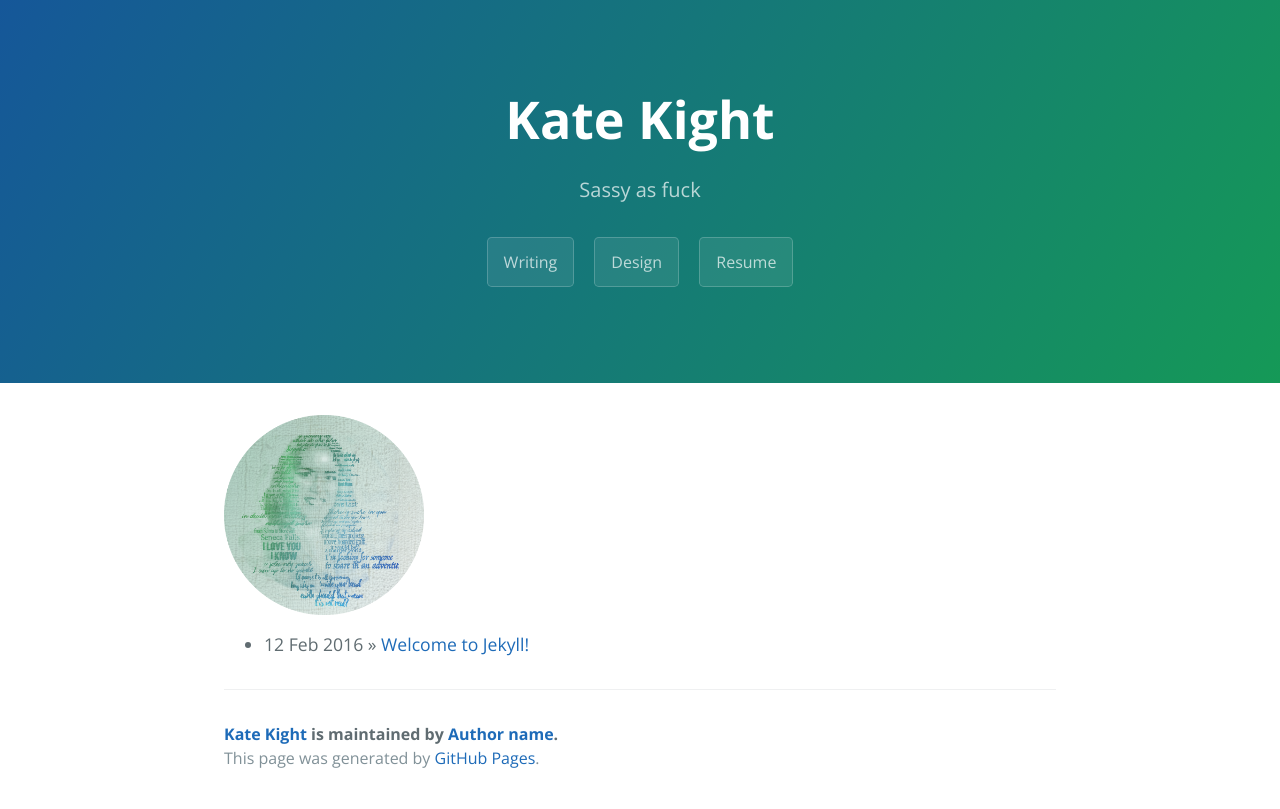
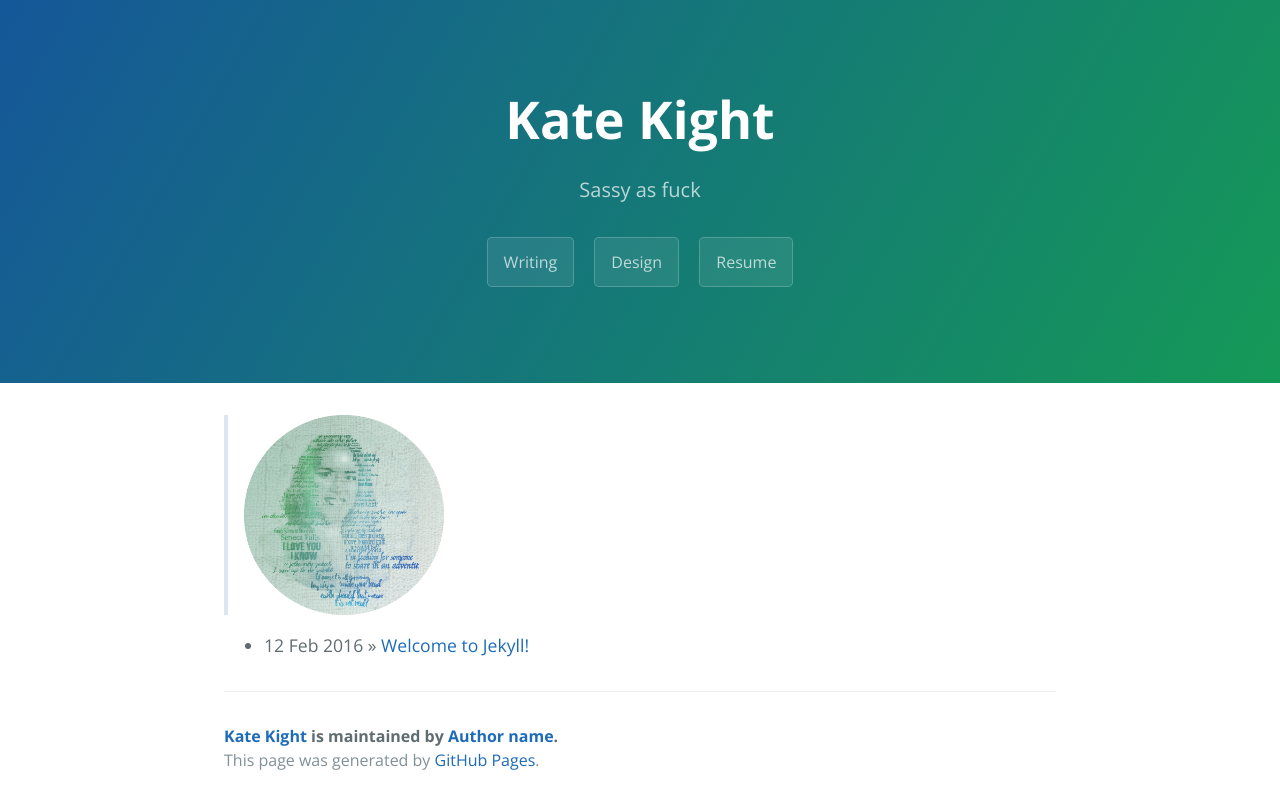
Before and after one commit to Flyakight/flyakight.github.io, a Jekyll site: the page built from index.html, in a window 1280 px wide. Shown: the top 809 px of the page. Built offline with Jekyll 4.4.1, drawn with Linux system fonts in a browser that asks for light colours; the list of posts is cut into pages by our own code.

Commit message:
Update index.html

```diff
--- a/index.html
+++ b/index.html
@@ -4,9 +4,9 @@
 ---
 
 <div id="home">
-       <h1>  <img src="http://www.katekight.com/Images/Myface.png" alt="Kate Kight" height="200" align="middle">
+       <blockquote>  <img src="http://www.katekight.com/Images/Myface.png" alt="Kate Kight" height="200" align="middle">
 
-</h1>
+</blockquote>
   <ul class="posts">
     {% for post in site.posts %}
       <li><span>{{ post.date | date_to_string }}</span> &raquo; <a href="{{ site.baseurl }}{{ post.url }}">{{ post.title }}</a></li>
```
